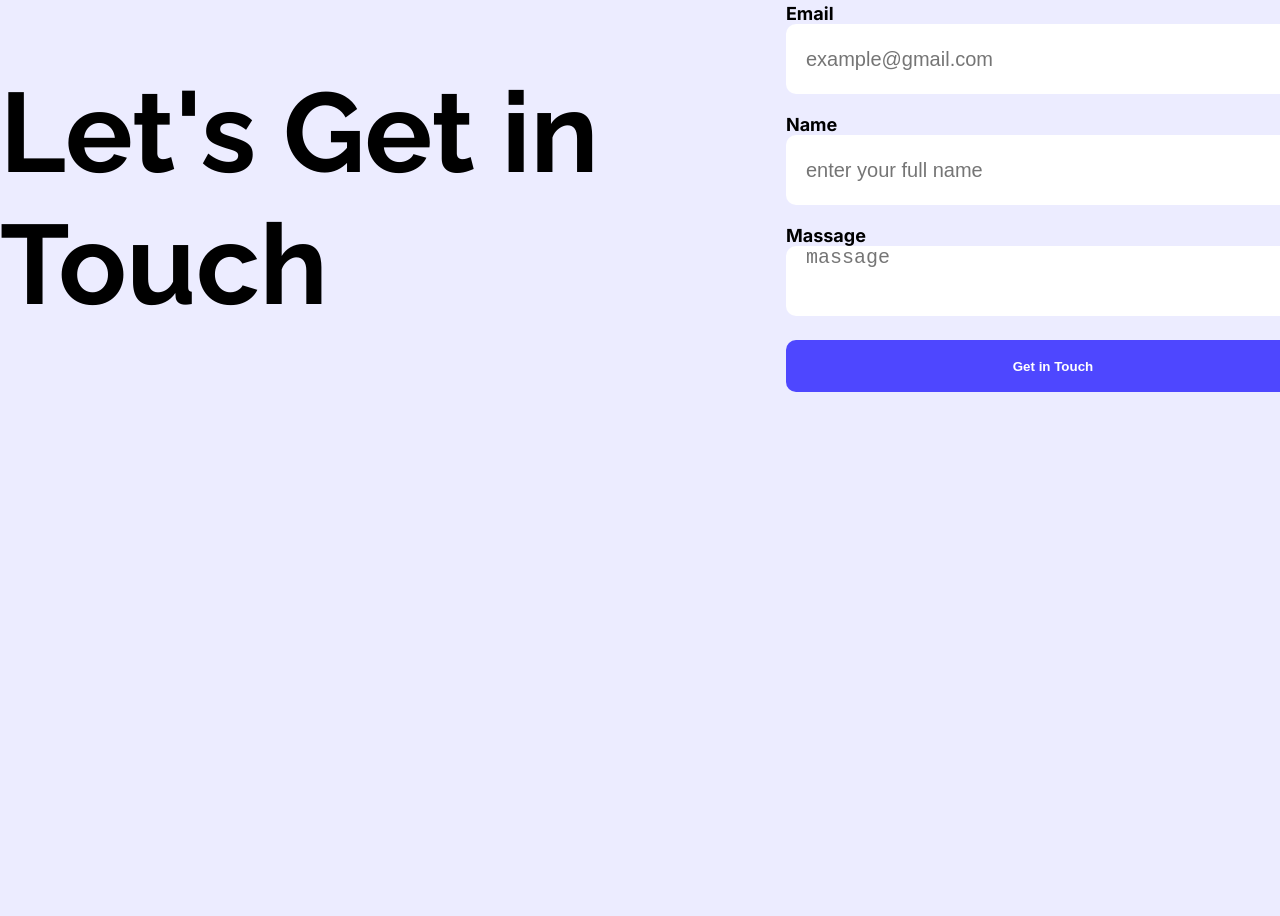
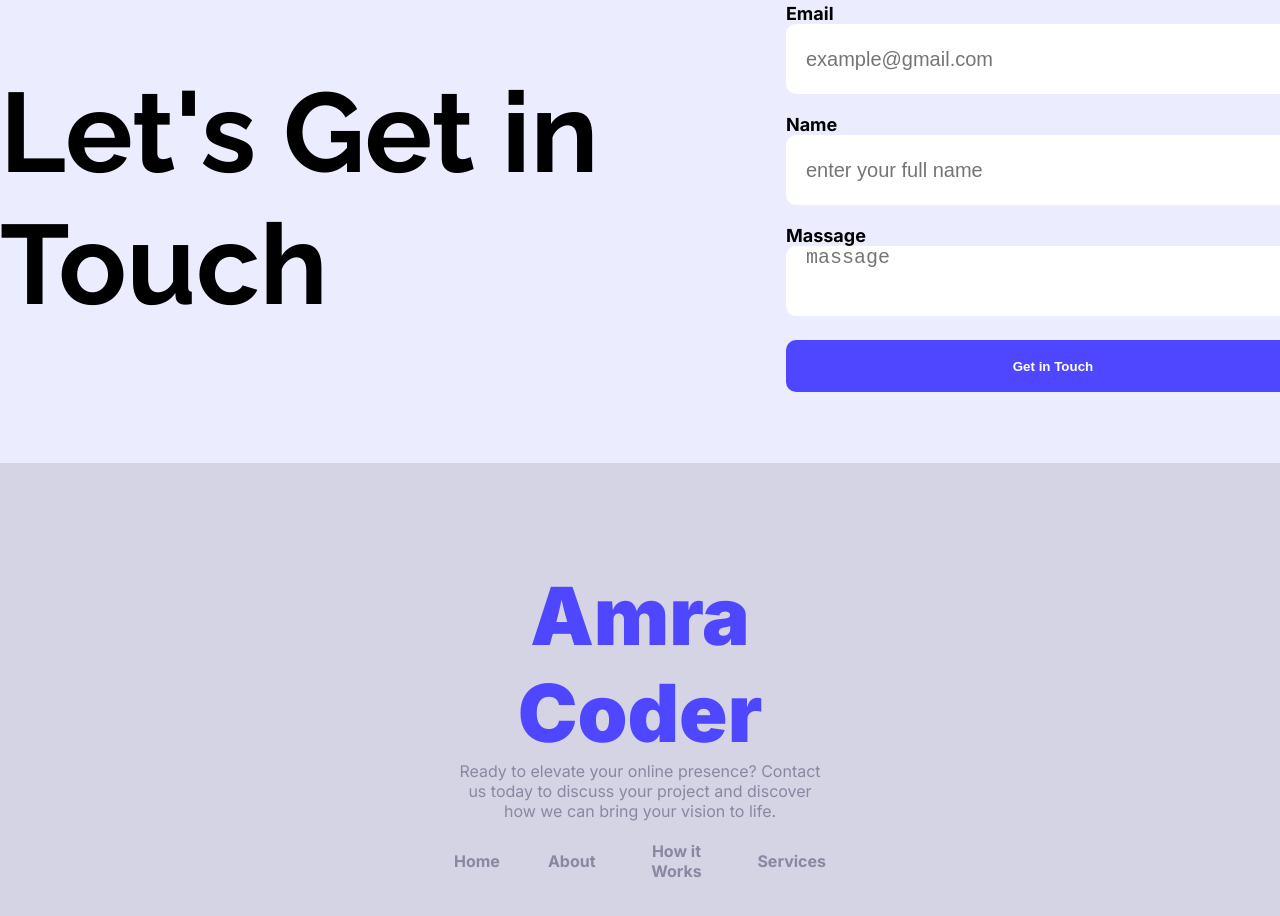
Before and after one commit to sabbirRashed/Amra-Coder--A-01-, a plain HTML site: page index.html in a window 1280 px wide. Shown: the part 2191-3107 px from the top of the page. Before the commit the page ends 2654 px from the top, so only its background shows below. Drawn offline with Linux system fonts and the light colour scheme.

Commit message:
added footer section

```diff
--- a/index.html
+++ b/index.html
@@ -138,7 +138,17 @@
         </section>
     </main>
     <footer>
-
+        <div class="footer-container">
+            <h2 class="footer-title inter-normal">Amra Coder</h2>
+            <p class="footer-description inter-normal">Ready to elevate your online presence? Contact us today to discuss your
+                project and discover how we can bring your vision to life.</p>
+            <ul class="footer-nav inter-normal">
+                <li><a href="">Home</a></li>
+                <li><a href="">About</a></li>
+                <li><a href="">How it Works</a></li>
+                <li><a href="">Services</a></li>
+            </ul>
+        </div>
     </footer>
 </body>
 
--- a/style/style.css
+++ b/style/style.css
@@ -18,6 +18,7 @@
 
 }
 
+/* tried to avoid fixed width and height */
 
 body {
     background-color: rgba(78, 71, 255, 0.1);
@@ -307,6 +308,7 @@ main {
 }
 
 .reviewer-info input {
+    background-color: rgba(255, 255, 255, 0.5); ;
     display: block;
     border: none;
 
@@ -376,3 +378,51 @@ label {
     font-weight: 700;
 
 }
+
+
+/* footer section style */
+footer{
+    background-color: rgba(0, 0, 0, 0.1);
+     padding: 104px 454px;
+
+}
+
+
+.footer-container{
+
+    text-align: center;
+
+}
+
+
+.footer-title{
+    font-size: 80px ;
+    font-weight:900 ;
+    color: #4E47FF;
+
+}
+
+
+.footer-description{
+    color: rgba(137, 135, 161, 1);
+    margin-bottom: 20px;
+
+}
+
+
+footer ul{
+    display: flex;
+    justify-content:center;
+    align-items: center;
+    gap: 48px;
+    font-weight: 700;
+    list-style: none;
+
+
+}
+
+ul li a{
+    text-decoration: none;
+    color: rgba(137, 135, 161, 1);
+
+}
```
